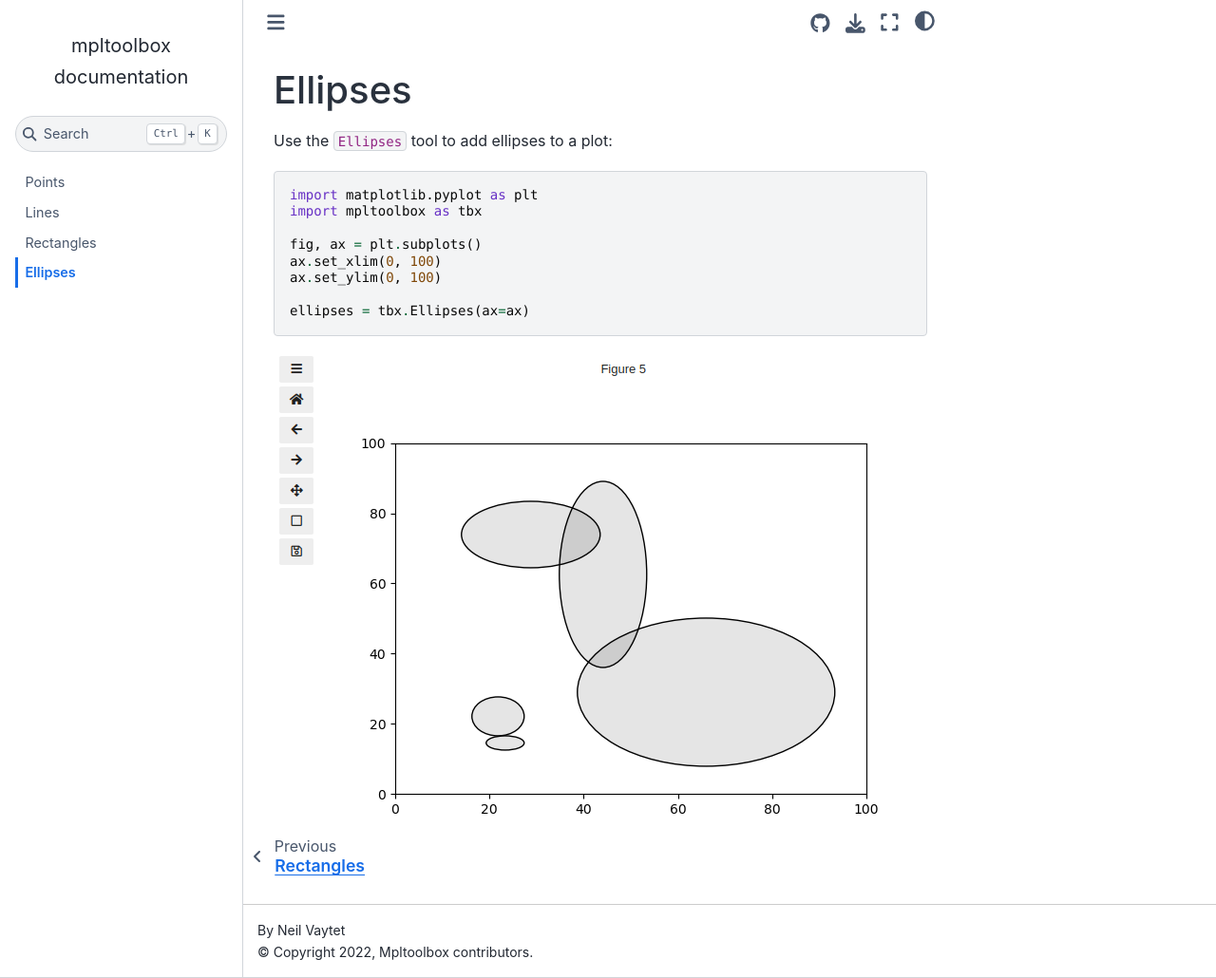
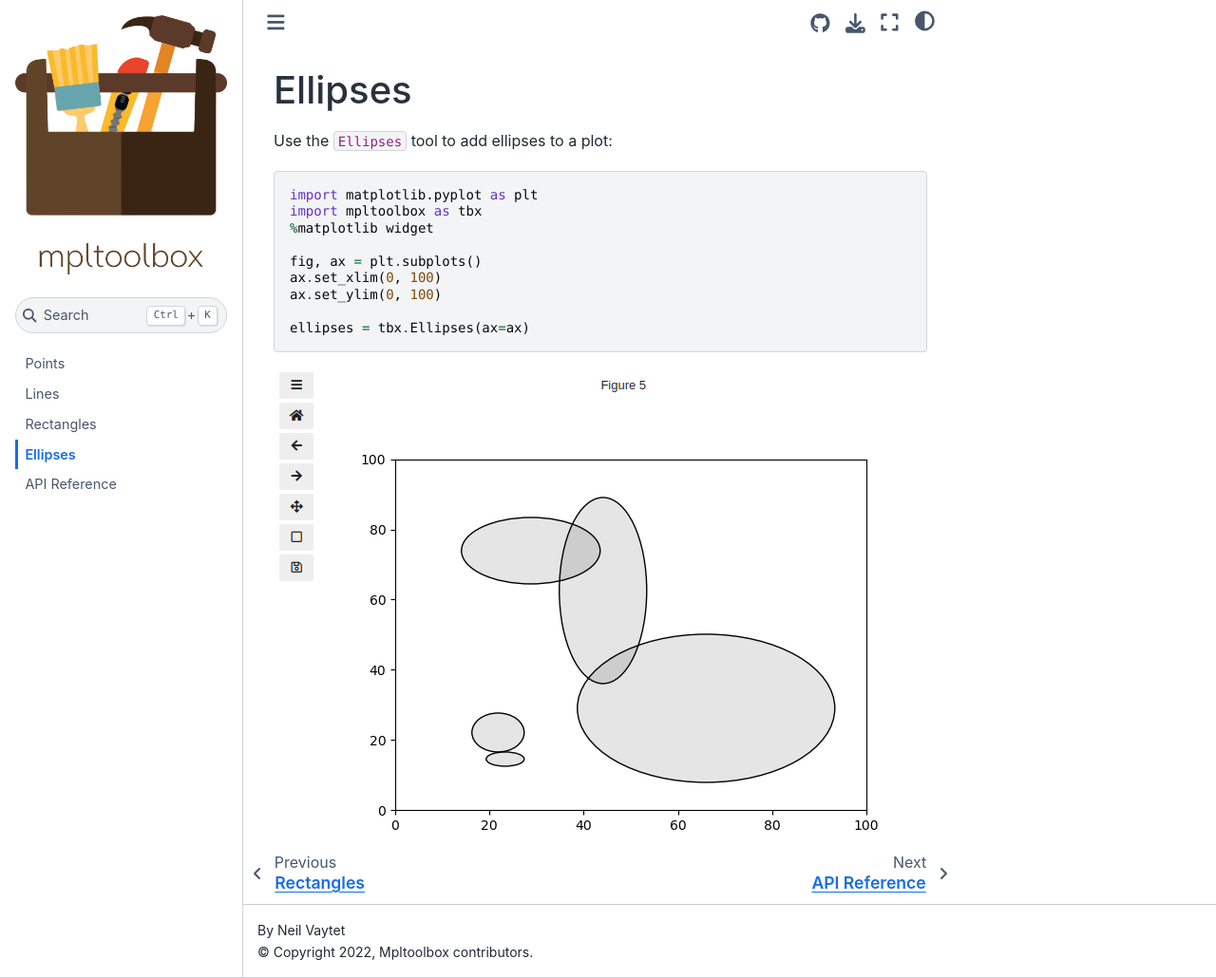
Before and after one commit to scipp/mpltoolbox, a Sphinx documentation site: the page built from docs/ellipses.rst, in a window 1280 px wide and 1030 px high. Shown: the whole window at 95% size. Built offline with Sphinx 7.4.7 and the Sphinx Book theme 1.1.4, drawn with Linux system fonts in a browser that asks for light colours.

Commit message:
add logo

```diff
--- /dev/null
+++ b/docs/api.rst
@@ -0,0 +1,13 @@
+.. currentmodule:: mpltoolbox
+
+*************
+API Reference
+*************
+
+.. autosummary::
+   :toctree: generated
+
+   Ellipses
+   Lines
+   Points
+   Rectangles
--- a/docs/conf.py
+++ b/docs/conf.py
@@ -58,5 +58,5 @@ html_theme_options = {
     "use_edit_page_button": True,
     "show_toc_level": 2
 }
-# html_logo = "images/logo_osyris.png"
-# html_favicon = "images/favicon.ico"
+html_logo = "images/logo.png"
+html_favicon = "images/favicon.ico"
--- a/docs/ellipses.rst
+++ b/docs/ellipses.rst
@@ -7,6 +7,7 @@ Use the ``Ellipses`` tool to add ellipses to a plot:
 
    import matplotlib.pyplot as plt
    import mpltoolbox as tbx
+   %matplotlib widget
 
    fig, ax = plt.subplots()
    ax.set_xlim(0, 100)
--- a/docs/index.rst
+++ b/docs/index.rst
@@ -39,6 +36,14 @@ Ellipses
 
    ellipses
 
+API
+===
+
+.. toctree::
+   :maxdepth: 2
+
+   api
+
 Indices and tables
 ==================
 
--- a/docs/lines.rst
+++ b/docs/lines.rst
@@ -7,6 +7,7 @@ Use the ``Lines`` tool to add lines to a plot:
 
    import matplotlib.pyplot as plt
    import mpltoolbox as tbx
+   %matplotlib widget
 
    fig, ax = plt.subplots()
    ax.set_xlim(0, 100)
--- a/docs/points.rst
+++ b/docs/points.rst
@@ -7,6 +7,7 @@ Use the ``Points`` tool to add markers to a plot:
 
    import matplotlib.pyplot as plt
    import mpltoolbox as tbx
+   %matplotlib widget
 
    fig, ax = plt.subplots()
    ax.set_xlim(0, 100)
--- a/docs/rectangles.rst
+++ b/docs/rectangles.rst
@@ -7,6 +7,7 @@ Use the ``Rectangles`` tool to add rectangles to a plot:
 
    import matplotlib.pyplot as plt
    import mpltoolbox as tbx
+   %matplotlib widget
 
    fig, ax = plt.subplots()
    ax.set_xlim(0, 100)
```
Also changed, not shown: other parts of docs/index.rst (+0 -3 lines), docs/images/favicon.ico (added), docs/images/logo.png (added), docs/images/logo.svg (added).
